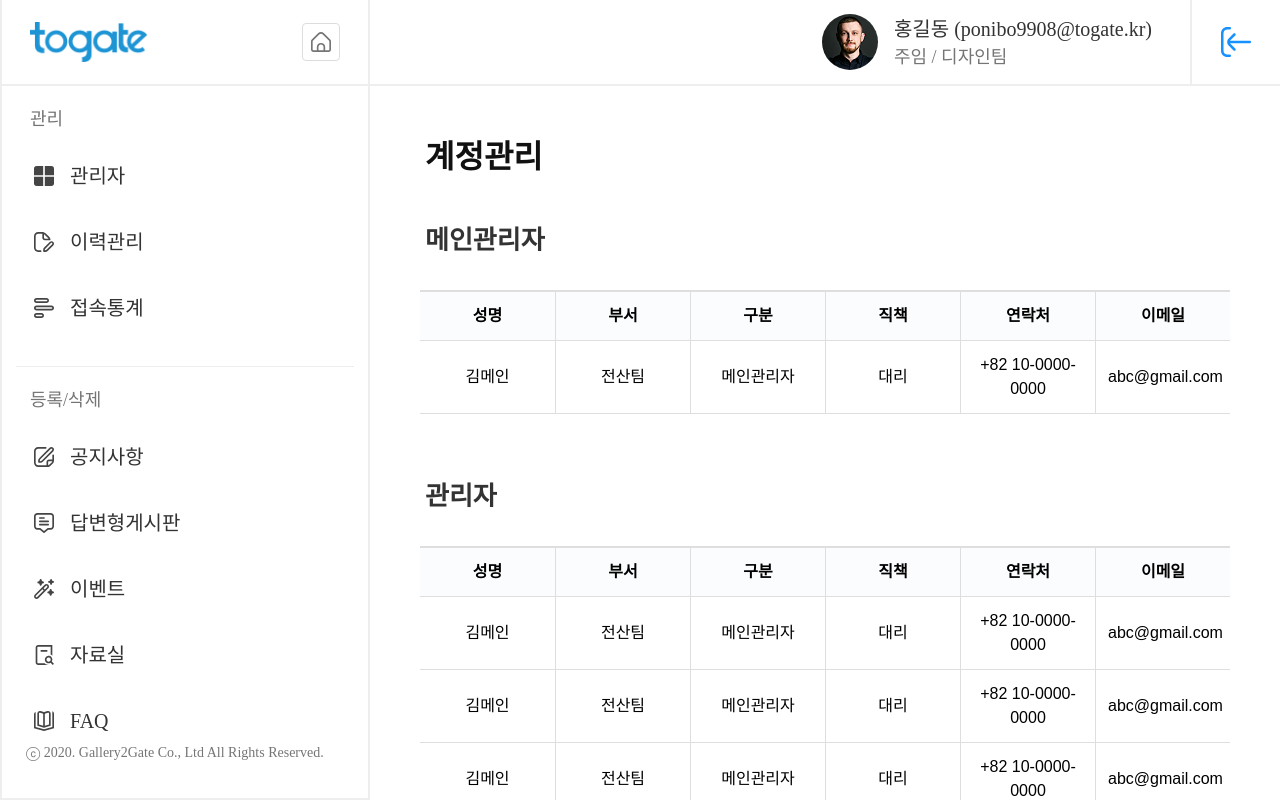
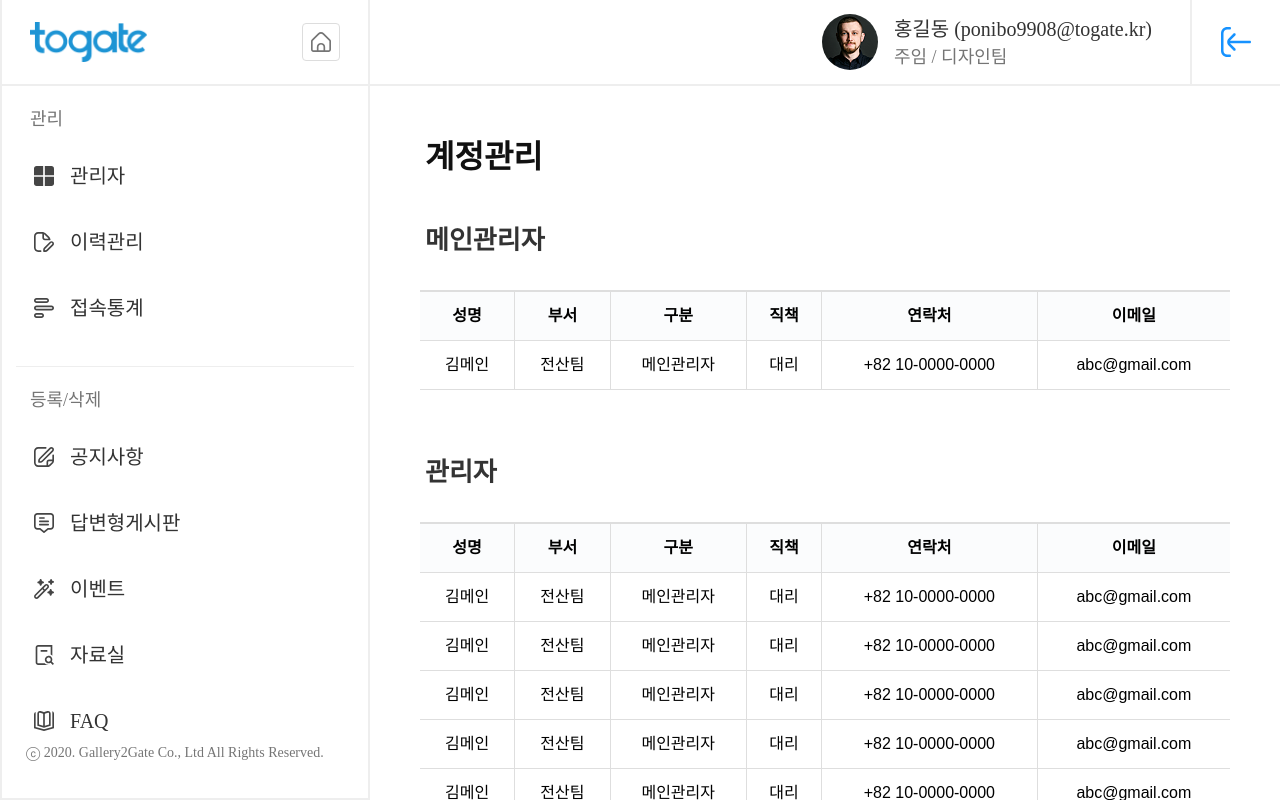
Before and after one commit to togatecomz01/togatecomz_admin, a React (Vite) app in the folder html/: page /admin in a window 1280 px wide. Built offline with nearby package versions, Linux system fonts and the light colour scheme.

Commit message:
feat: workList update

```diff
--- a/html/src/components/Button/Button.module.scss
+++ b/html/src/components/Button/Button.module.scss
@@ -21,7 +21,7 @@
 .check {
   width: 95%;
   height: 50px;
-  background-color: vars.$check-color/*  !important */;
+  background-color: vars.$check-color;
   font-size: 18px;
 }
 
--- a/html/src/components/Button/Button.tsx
+++ b/html/src/components/Button/Button.tsx
@@ -4,13 +4,13 @@ type ButtonProps = {
   name: string;
   onClick?: () => void;
   fullWidth?: boolean;
-  size?: 'retrieve' | 'enroll' | 'check';
+  size?: 'retrieve' | 'enroll' /* | 'check' */;
 };
 
 function Button({ name, onClick, fullWidth, size }: ButtonProps) {
   const resolvedColor = () => {
     if (name === '수정') return 'disabled';
-    /* if (name === '확인') return 'check'; */
+    if (name === '확인') return 'check';
     if (name === '목록') return 'list';
     if (name === '찾아보기') return 'filesearch';
     if (name === '삭제') return 'delete';
--- a/html/src/components/layout/List/List.module.scss
+++ b/html/src/components/layout/List/List.module.scss
@@ -1,7 +1,7 @@
 @use '@/styles/_variables' as vars;
 
 .list {
-  table-layout: fixed;
+  table-layout: auto;
   border-collapse: separate;
   border-spacing: 0;
   overflow: hidden;
```
Also changed, not shown: html/src/components/layout/Popup/PopupCancelCheck.tsx (added).
